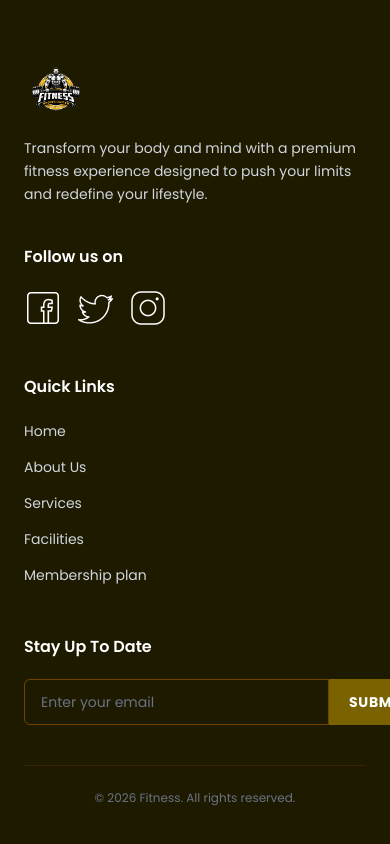
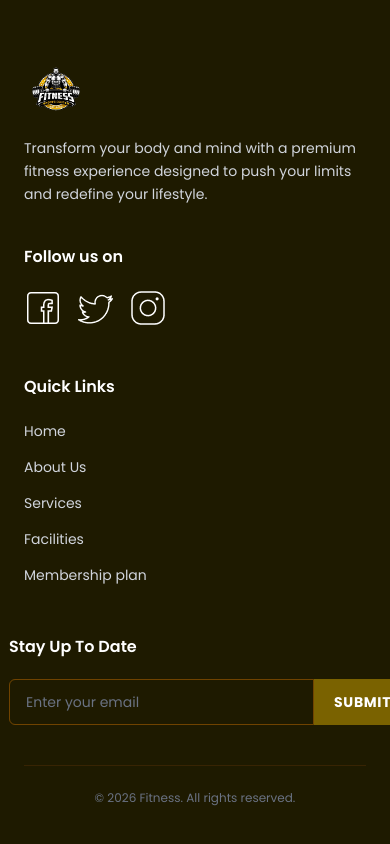
Before and after one commit to Dilukshan16/koncepthive_gym, a Next.js app: page / in a window 390 px wide. Shown: the part 7128-7972 px from the top of the page. Built offline with nearby package versions, Linux system fonts and the light colour scheme.

Commit message:
mob resposive fix footer

```diff
--- a/components/Footer.jsx
+++ b/components/Footer.jsx
@@ -73,7 +73,7 @@ export default function Footer() {
           </div>
 
           {/* newsletter */}
-          <div className="flex flex-col gap-5">
+          <div className="flex flex-col gap-5 ml-[-15px] md:ml-[-80px] lg:ml-0">
             <h4 className="text-white text-base font-semibold">
               Stay Up To Date
             </h4>
```
